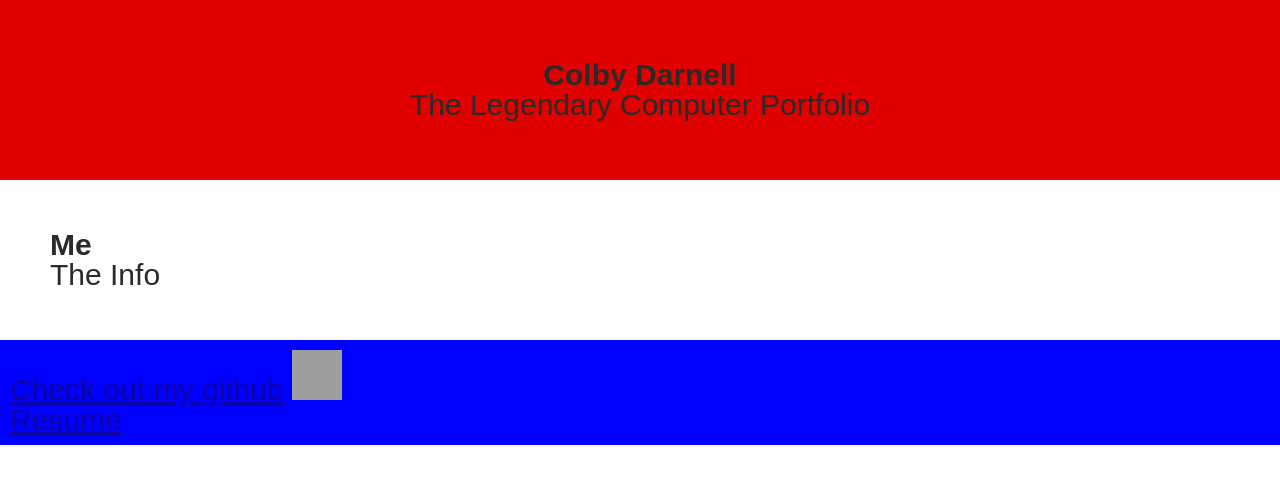
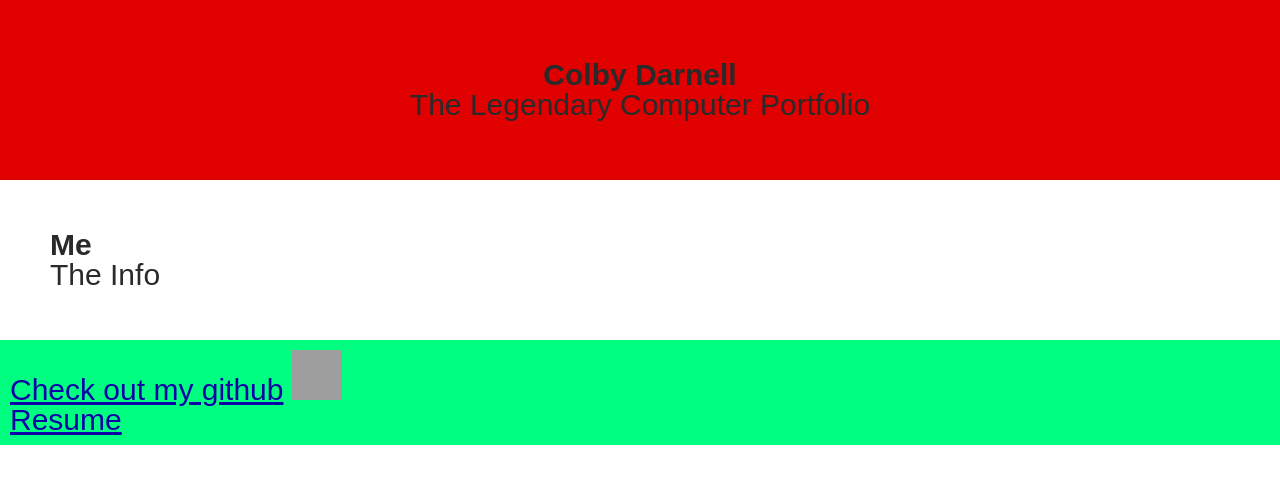
Before and after one commit to ColbyJ711/ColbyJ711.github.io, a plain HTML site: page index.html in a window 1280 px wide. Drawn offline with Linux system fonts and the light colour scheme; grey boxes are pictures that could not be loaded.

Commit message:
Border test

```diff
--- a/screen.css
+++ b/screen.css
@@ -65,6 +65,7 @@ a {
 }
 footer {
   padding: 10px;
-  background: blue;
-  color: black;
+  background: rgb(0, 255, 128);
+  border-color: black;
+  border-width: 1px
 }
```
